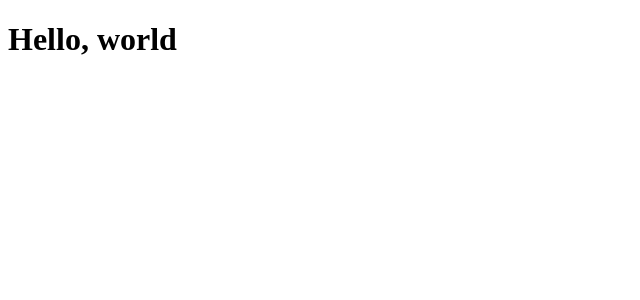
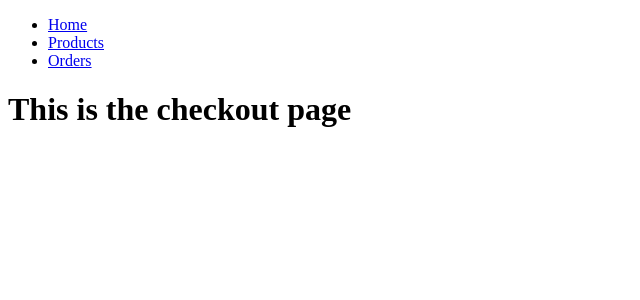
Before and after one commit to abelgideon/dev-store, a React (Vite) app: page /checkout in a window 1280 px wide. Shown: the top 300 px of the page, without its empty margins (0-640 px from the left). Built offline with nearby package versions, Linux system fonts and the light colour scheme.

Commit message:
Add basic routing connecting the six pages

```diff
--- a/package.json
+++ b/package.json
@@ -11,7 +11,8 @@
   },
   "dependencies": {
     "react": "^19.2.4",
-    "react-dom": "^19.2.4"
+    "react-dom": "^19.2.4",
+    "react-router-dom": "^7.14.0"
   },
   "devDependencies": {
     "@eslint/js": "^9.39.4",
--- a/src/App.jsx
+++ b/src/App.jsx
@@ -1,5 +1,47 @@
+import Navbar from "./components/Navbar";
+import { createBrowserRouter } from "react-router";
+import HomePage from "./pages/HomePage";
+import ProductsPage from "./pages/ProductsPage";
+import OrdersPage from "./pages/OrdersPage";
+import { RouterProvider } from "react-router-dom";
+import CheckoutPage from "./pages/CheckoutPage";
+import SingleProductPage from "./pages/SingleProductPage";
+import CartPage from "./pages/CartPage";
+
+let router = createBrowserRouter([
+  {
+    path: "/",
+    element: <HomePage />,
+  },
+  {
+    path: "/product",
+    element: <ProductsPage />,
+  },
+  {
+    path: "/order",
+    element: <OrdersPage />,
+  },
+  {
+    path: "/checkout",
+    element: <CheckoutPage />,
+  },
+  {
+    path: "/product/:id",
+    element: <SingleProductPage />,
+  },
+  {
+    path: "/cart",
+    element: <CartPage />,
+  },
+]);
+
 function App() {
-  return <h1>Hello, world</h1>;
+  return (
+    <>
+      <Navbar />
+      <RouterProvider router={router} />
+    </>
+  );
 }
 
 export default App;
--- /dev/null
+++ b/src/components/Navbar.jsx
@@ -0,0 +1,17 @@
+function Navbar() {
+  return (
+    <ul>
+      <li>
+        <a href="/">Home</a>
+      </li>
+      <li>
+        <a href="/product">Products</a>
+      </li>
+      <li>
+        <a href="/order">Orders</a>
+      </li>
+    </ul>
+  );
+}
+
+export default Navbar;
--- /dev/null
+++ b/src/pages/CartPage.jsx
@@ -0,0 +1,5 @@
+function CartPage() {
+  return <h1>This is the cart page</h1>;
+}
+
+export default CartPage;
--- /dev/null
+++ b/src/pages/CheckoutPage.jsx
@@ -0,0 +1,5 @@
+function CheckoutPage() {
+  return <h1>This is the checkout page</h1>;
+}
+
+export default CheckoutPage;
--- /dev/null
+++ b/src/pages/HomePage.jsx
@@ -0,0 +1,5 @@
+function HomePage() {
+  return <h1>This is the home page</h1>;
+}
+
+export default HomePage;
--- /dev/null
+++ b/src/pages/OrdersPage.jsx
@@ -0,0 +1,5 @@
+function OrdersPage() {
+  return <h1>This is the orders page</h1>;
+}
+
+export default OrdersPage;
--- /dev/null
+++ b/src/pages/ProductsPage.jsx
@@ -0,0 +1,5 @@
+function ProductsPage() {
+  return <h1>This is the products page</h1>;
+}
+
+export default ProductsPage;
--- /dev/null
+++ b/src/pages/SingleProductPage.jsx
@@ -0,0 +1,5 @@
+function SingleProductPage() {
+  return <h1>This is the single product page</h1>;
+}
+
+export default SingleProductPage;
```
Also changed, not shown: 1 other file (tests, documents, lock files or other folders).
